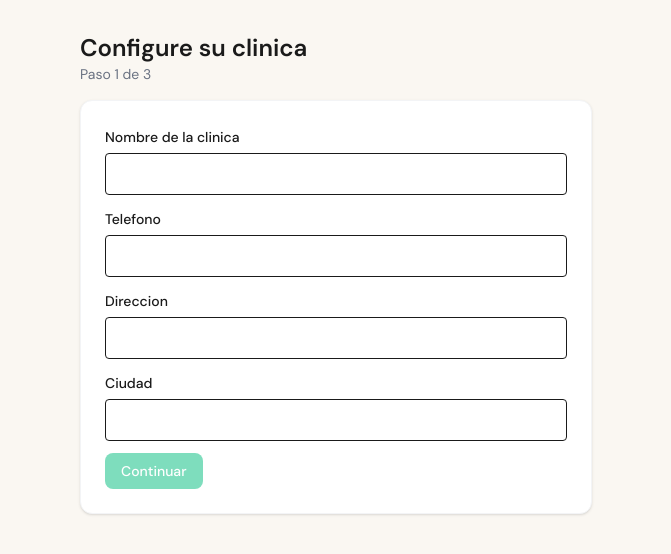
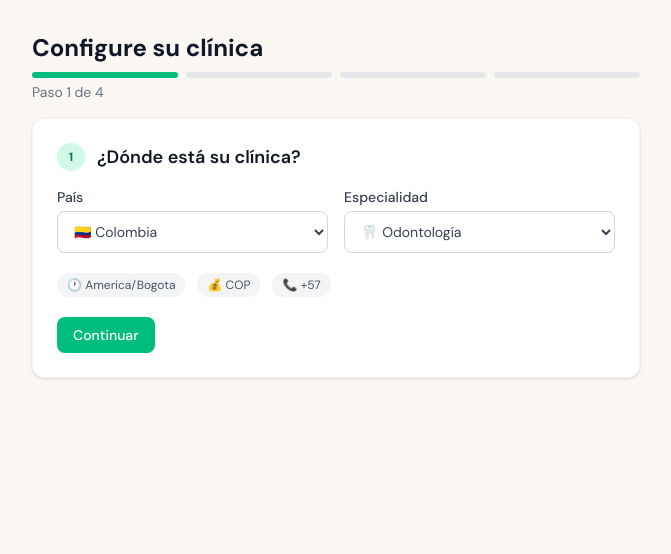
Before and after one commit to avarajar/saludbot, a Next.js app: page /onboarding in a window 1280 px wide. Shown: the top 554 px of the page, without its empty margins (304-975 px from the left). Built offline with nearby package versions, Linux system fonts and the light colour scheme.

Commit message:
feat(onboarding): country-aware 4-step wizard with dashboard styling

```diff
--- a/src/app/onboarding/page.tsx
+++ b/src/app/onboarding/page.tsx
@@ -3,41 +3,26 @@
 import { useState } from 'react';
 import { useRouter } from 'next/navigation';
 import Button from '@/components/ui/Button';
-import Card from '@/components/ui/Card';
+import BusinessHoursEditor from '@/components/clinic/BusinessHoursEditor';
+import { COUNTRIES, getCountry } from '@/lib/clinics/countries';
+import { SPECIALTIES, SERVICE_TEMPLATES, DEFAULT_BUSINESS_HOURS } from '@/lib/clinics/templates';
 import type { BusinessHours, ClinicSpecialty } from '@/types';
 
-const SERVICE_TEMPLATES: Record<ClinicSpecialty, { name: string; duration_minutes: number }[]> = {
-  dental: [
-    { name: 'Consulta general', duration_minutes: 30 },
-    { name: 'Limpieza dental', duration_minutes: 60 },
-    { name: 'Ortodoncia (control)', duration_minutes: 30 },
-  ],
-  veterinary: [
-    { name: 'Consulta general', duration_minutes: 30 },
-    { name: 'Vacunacion', duration_minutes: 20 },
-    { name: 'Peluqueria', duration_minutes: 60 },
-  ],
-  aesthetic: [
-    { name: 'Valoracion', duration_minutes: 30 },
-    { name: 'Limpieza facial', duration_minutes: 60 },
-  ],
-  psychology: [{ name: 'Sesion de terapia', duration_minutes: 50 }],
-  dermatology: [{ name: 'Consulta dermatologica', duration_minutes: 30 }],
-  physiotherapy: [{ name: 'Sesion de fisioterapia', duration_minutes: 45 }],
-  other: [{ name: 'Consulta', duration_minutes: 30 }],
-};
+interface ServiceDraft { name: string; duration_minutes: number; price: number | null }
 
-const DEFAULT_HOURS: BusinessHours = {
-  monday: { open: '08:00', close: '18:00' },
-  tuesday: { open: '08:00', close: '18:00' },
-  wednesday: { open: '08:00', close: '18:00' },
-  thursday: { open: '08:00', close: '18:00' },
-  friday: { open: '08:00', close: '18:00' },
-  saturday: { open: '08:00', close: '13:00' },
-  sunday: null,
-};
+const inputClass =
+  'w-full rounded-lg border border-gray-300 px-3 py-2.5 text-sm text-gray-700 focus:outline-none focus:ring-2 focus:ring-emerald-500 focus:border-emerald-500 transition-shadow';
 
-interface ServiceDraft { name: string; duration_minutes: number; price: number | null }
+const TOTAL_STEPS = 4;
+
+function slugify(name: string): string {
+  return name
+    .toLowerCase()
+    .normalize('NFD')
+    .replace(/[̀-ͯ]/g, '')
+    .replace(/[^a-z0-9]+/g, '-')
+    .replace(/(^-|-$)/g, '');
+}
 
 export default function OnboardingPage() {
   const router = useRouter();
@@ -46,12 +31,16 @@ export default function OnboardingPage() {
   const [error, setError] = useState<string | null>(null);
   const [doneLink, setDoneLink] = useState<string | null>(null);
 
-  const [clinicData, setClinicData] = useState({ name: '', phone: '', address: '', city: '' });
+  const [country, setCountry] = useState('CO');
   const [specialty, setSpecialty] = useState<ClinicSpecialty>('dental');
+  const [clinicData, setClinicData] = useState({ name: '', phoneLocal: '', address: '', city: '' });
   const [services, setServices] = useState<ServiceDraft[]>(
     SERVICE_TEMPLATES.dental.map((s) => ({ ...s, price: null })),
   );
-  const [hours, setHours] = useState<BusinessHours>(DEFAULT_HOURS);
+  const [hours, setHours] = useState<BusinessHours>(DEFAULT_BUSINESS_HOURS);
+
+  const countryInfo = getCountry(country);
+  const slug = slugify(clinicData.name);
 
   const pickSpecialty = (sp: ClinicSpecialty) => {
     setSpecialty(sp);
@@ -65,7 +54,16 @@ export default function OnboardingPage() {
       const res = await fetch('/api/onboarding', {
         method: 'POST',
         headers: { 'content-type': 'application/json' },
-        body: JSON.stringify({ ...clinicData, specialty, business_hours: hours, services }),
+        body: JSON.stringify({
+          name: clinicData.name,
+          phone: `${countryInfo.phonePrefix} ${clinicData.phoneLocal}`.trim(),
+          address: clinicData.address,
+          city: clinicData.city,
+          country,
+          specialty,
+          business_hours: hours,
+          services,
+        }),
       });
       const json = await res.json();
       if (!res.ok) {
@@ -83,132 +81,219 @@ export default function OnboardingPage() {
   if (doneLink) {
     return (
       <main className="mx-auto max-w-xl p-8">
-        <Card>
-          <h1 className="text-xl font-semibold">¡Su clinica quedo configurada!</h1>
+        <div className="rounded-xl border border-gray-100 bg-white p-6 shadow-sm">
+          <div className="mb-3 flex h-10 w-10 items-center justify-center rounded-full bg-emerald-100 text-xl">✅</div>
+          <h1 className="text-xl font-semibold text-gray-900">¡Su clínica quedó configurada!</h1>
           <p className="mt-2 text-sm text-gray-600">
             Comparta este enlace con sus pacientes para que le escriban por WhatsApp:
           </p>
-          <a href={doneLink} className="mt-3 block break-all font-mono text-sm text-blue-600" target="_blank" rel="noreferrer">
+          <a
+            href={doneLink}
+            className="mt-3 block break-all font-mono text-sm text-emerald-600 hover:text-emerald-700"
+            target="_blank"
+            rel="noreferrer"
+          >
             {doneLink}
           </a>
           <Button className="mt-6" onClick={() => router.push('/dashboard')}>Ir al panel</Button>
-        </Card>
+        </div>
       </main>
     );
   }
 
+  const stepTitles: Record<number, string> = {
+    1: '¿Dónde está su clínica?',
+    2: 'Datos de la clínica',
+    3: 'Servicios que ofrece',
+    4: 'Horario de atención',
+  };
+
   return (
-    <main className="mx-auto max-w-xl p-8">
-      <h1 className="text-2xl font-semibold">Configure su clinica</h1>
-      <p className="text-sm text-gray-500">Paso {step} de 3</p>
+    <main className="mx-auto max-w-2xl p-8">
+      <h1 className="text-2xl font-bold text-gray-900">Configure su clínica</h1>
+      <div className="mt-2 flex items-center gap-2">
+        {Array.from({ length: TOTAL_STEPS }, (_, i) => (
+          <div
+            key={i}
+            className={`h-1.5 flex-1 rounded-full ${i < step ? 'bg-emerald-500' : 'bg-gray-200'}`}
+          />
+        ))}
+      </div>
+      <p className="mt-1 text-sm text-gray-500">Paso {step} de {TOTAL_STEPS}</p>
+
+      <div className="mt-4 rounded-xl border border-gray-100 bg-white p-6 shadow-sm">
+        <div className="mb-4 flex items-center gap-3">
+          <span className="flex h-7 w-7 items-center justify-center rounded-full bg-emerald-100 text-xs font-bold text-emerald-700">
+            {step}
+          </span>
+          <h2 className="text-lg font-semibold text-gray-900">{stepTitles[step]}</h2>
+        </div>
 
         {step === 1 && (
-        <Card className="mt-4 space-y-3">
-          {(['name', 'phone', 'address', 'city'] as const).map((field) => (
-            <label key={field} className="block">
-              <span className="text-sm font-medium">
-                {{ name: 'Nombre de la clinica', phone: 'Telefono', address: 'Direccion', city: 'Ciudad' }[field]}
+          <div className="space-y-5">
+            <div className="grid grid-cols-1 gap-4 sm:grid-cols-2">
+              <div>
+                <label className="mb-1 block text-sm font-medium text-gray-700">País</label>
+                <select value={country} onChange={(e) => setCountry(e.target.value)} className={inputClass}>
+                  {COUNTRIES.map((c) => (
+                    <option key={c.code} value={c.code}>{c.flag} {c.name}</option>
+                  ))}
+                </select>
+              </div>
+              <div>
+                <label className="mb-1 block text-sm font-medium text-gray-700">Especialidad</label>
+                <select
+                  value={specialty}
+                  onChange={(e) => pickSpecialty(e.target.value as ClinicSpecialty)}
+                  className={inputClass}
+                >
+                  {SPECIALTIES.map((s) => (
+                    <option key={s.value} value={s.value}>{s.emoji} {s.label}</option>
+                  ))}
+                </select>
+              </div>
+            </div>
+            <div className="flex flex-wrap gap-3 text-xs">
+              <span className="inline-flex items-center gap-1 rounded-full bg-gray-100 px-2.5 py-1 text-gray-600">
+                🕐 {countryInfo.timezone}
               </span>
-              <input
-                className="mt-1 w-full rounded border px-3 py-2"
-                value={clinicData[field]}
-                onChange={(e) => setClinicData({ ...clinicData, [field]: e.target.value })}
-              />
-            </label>
-          ))}
-          <Button onClick={() => setStep(2)} disabled={!clinicData.name || !clinicData.phone}>
-            Continuar
-          </Button>
-        </Card>
+              <span className="inline-flex items-center gap-1 rounded-full bg-gray-100 px-2.5 py-1 text-gray-600">
+                💰 {countryInfo.currency}
+              </span>
+              <span className="inline-flex items-center gap-1 rounded-full bg-gray-100 px-2.5 py-1 text-gray-600">
+                📞 {countryInfo.phonePrefix}
+              </span>
+            </div>
+            <Button onClick={() => setStep(2)}>Continuar</Button>
+          </div>
         )}
 
         {step === 2 && (
-        <Card className="mt-4 space-y-3">
-          <label className="block">
-            <span className="text-sm font-medium">Especialidad</span>
-            <select
-              className="mt-1 w-full rounded border px-3 py-2"
-              value={specialty}
-              onChange={(e) => pickSpecialty(e.target.value as ClinicSpecialty)}
+          <div className="space-y-4">
+            <div>
+              <label className="mb-1 block text-sm font-medium text-gray-700">Nombre de la clínica *</label>
+              <input
+                className={inputClass}
+                value={clinicData.name}
+                onChange={(e) => setClinicData({ ...clinicData, name: e.target.value })}
+                placeholder="Ej: Clínica Vida"
+              />
+              {slug && (
+                <p className="mt-1 text-xs text-gray-400">
+                  URL: saludbot.co/<span className="font-medium text-gray-500">{slug}</span>
+                </p>
+              )}
+            </div>
+            <div>
+              <label className="mb-1 block text-sm font-medium text-gray-700">Teléfono *</label>
+              <div className="flex">
+                <span className="inline-flex items-center rounded-l-lg border border-r-0 border-gray-300 bg-gray-50 px-3 text-sm font-medium text-gray-500">
+                  {countryInfo.flag} {countryInfo.phonePrefix}
+                </span>
+                <input
+                  type="tel"
+                  className="flex-1 rounded-r-lg border border-gray-300 px-3 py-2.5 text-sm text-gray-700 transition-shadow focus:border-emerald-500 focus:outline-none focus:ring-2 focus:ring-emerald-500"
+                  value={clinicData.phoneLocal}
+                  onChange={(e) => setClinicData({ ...clinicData, phoneLocal: e.target.value })}
+                  placeholder="300 123 4567"
+                />
+              </div>
+            </div>
+            <div className="grid grid-cols-1 gap-4 sm:grid-cols-2">
+              <div>
+                <label className="mb-1 block text-sm font-medium text-gray-700">Dirección *</label>
+                <input
+                  className={inputClass}
+                  value={clinicData.address}
+                  onChange={(e) => setClinicData({ ...clinicData, address: e.target.value })}
+                  placeholder="Cra 7 #45-12, Local 201"
+                />
+              </div>
+              <div>
+                <label className="mb-1 block text-sm font-medium text-gray-700">Ciudad *</label>
+                <input
+                  className={inputClass}
+                  value={clinicData.city}
+                  onChange={(e) => setClinicData({ ...clinicData, city: e.target.value })}
+                  placeholder="Bogotá"
+                />
+              </div>
+            </div>
+            <div className="flex gap-2 pt-1">
+              <Button variant="secondary" onClick={() => setStep(1)}>Atrás</Button>
+              <Button
+                onClick={() => setStep(3)}
+                disabled={!clinicData.name || !clinicData.phoneLocal || !clinicData.address || !clinicData.city}
               >
-              <option value="dental">Odontologia</option>
-              <option value="veterinary">Veterinaria</option>
-              <option value="aesthetic">Estetica</option>
-              <option value="psychology">Psicologia</option>
-              <option value="dermatology">Dermatologia</option>
-              <option value="physiotherapy">Fisioterapia</option>
-              <option value="other">Otra</option>
-            </select>
-          </label>
-          <span className="text-sm font-medium">Servicios</span>
+                Continuar
+              </Button>
+            </div>
+          </div>
+        )}
+
+        {step === 3 && (
+          <div className="space-y-3">
+            <p className="text-sm text-gray-500">
+              Pre-cargamos servicios típicos de {SPECIALTIES.find((s) => s.value === specialty)?.label.toLowerCase()}.
+              Ajústelos a su clínica.
+            </p>
             {services.map((s, i) => (
-            <div key={i} className="flex gap-2">
+              <div key={i} className="flex items-center gap-2">
                 <input
-                className="flex-1 rounded border px-3 py-2"
+                  className={inputClass}
                   value={s.name}
+                  placeholder="Nombre del servicio"
                   onChange={(e) => setServices(services.map((x, j) => (j === i ? { ...x, name: e.target.value } : x)))}
                 />
+                <div className="flex items-center gap-1">
                   <input
                     type="number"
-                className="w-24 rounded border px-3 py-2"
-                title="Duracion (min)"
+                    className="w-20 rounded-lg border border-gray-300 px-2 py-2.5 text-sm text-gray-700 focus:border-emerald-500 focus:outline-none focus:ring-2 focus:ring-emerald-500"
+                    title="Duración (minutos)"
                     value={s.duration_minutes}
-                onChange={(e) => setServices(services.map((x, j) => (j === i ? { ...x, duration_minutes: Number(e.target.value) } : x)))}
+                    onChange={(e) =>
+                      setServices(services.map((x, j) => (j === i ? { ...x, duration_minutes: Number(e.target.value) } : x)))
+                    }
                   />
+                  <span className="text-xs text-gray-400">min</span>
+                </div>
+                <button
+                  type="button"
+                  aria-label="Eliminar servicio"
+                  className="text-gray-300 hover:text-red-500"
+                  onClick={() => setServices(services.filter((_, j) => j !== i))}
+                >
+                  ✕
+                </button>
               </div>
             ))}
             <button
               type="button"
-            className="text-sm text-blue-600"
+              className="text-sm font-medium text-emerald-600 hover:text-emerald-700"
               onClick={() => setServices([...services, { name: '', duration_minutes: 30, price: null }])}
             >
               + Agregar servicio
             </button>
-          <div className="flex gap-2">
-            <Button variant="secondary" onClick={() => setStep(1)}>Atras</Button>
-            <Button onClick={() => setStep(3)} disabled={services.some((s) => !s.name)}>Continuar</Button>
+            <div className="flex gap-2 pt-1">
+              <Button variant="secondary" onClick={() => setStep(2)}>Atrás</Button>
+              <Button onClick={() => setStep(4)} disabled={services.length === 0 || services.some((s) => !s.name)}>
+                Continuar
+              </Button>
             </div>
-        </Card>
+          </div>
         )}
 
-      {step === 3 && (
-        <Card className="mt-4 space-y-3">
-          <span className="text-sm font-medium">Horario de atencion</span>
-          {(Object.keys(hours) as (keyof BusinessHours)[]).map((day) => {
-            const labels: Record<keyof BusinessHours, string> = {
-              monday: 'Lunes', tuesday: 'Martes', wednesday: 'Miercoles',
-              thursday: 'Jueves', friday: 'Viernes', saturday: 'Sabado', sunday: 'Domingo',
-            };
-            const dh = hours[day];
-            return (
-              <div key={day} className="flex items-center gap-2 text-sm">
-                <span className="w-24">{labels[day]}</span>
-                <input
-                  type="checkbox"
-                  checked={dh !== null}
-                  onChange={(e) =>
-                    setHours({ ...hours, [day]: e.target.checked ? { open: '08:00', close: '18:00' } : null })
-                  }
-                />
-                {dh && (
-                  <>
-                    <input type="time" value={dh.open} className="rounded border px-2 py-1"
-                      onChange={(e) => setHours({ ...hours, [day]: { ...dh, open: e.target.value } })} />
-                    <span>a</span>
-                    <input type="time" value={dh.close} className="rounded border px-2 py-1"
-                      onChange={(e) => setHours({ ...hours, [day]: { ...dh, close: e.target.value } })} />
-                  </>
+        {step === 4 && (
+          <div className="space-y-4">
+            <BusinessHoursEditor value={hours} onChange={setHours} />
+            {error && <p className="text-sm text-red-600">{error}</p>}
+            <div className="flex gap-2 pt-1">
+              <Button variant="secondary" onClick={() => setStep(3)}>Atrás</Button>
+              <Button onClick={submit} disabled={saving}>{saving ? 'Guardando...' : 'Finalizar'}</Button>
+            </div>
+          </div>
         )}
       </div>
-            );
-          })}
-          {error && <p className="text-sm text-red-600">{error}</p>}
-          <div className="flex gap-2">
-            <Button variant="secondary" onClick={() => setStep(2)}>Atras</Button>
-            <Button onClick={submit} disabled={saving}>{saving ? 'Guardando...' : 'Finalizar'}</Button>
-          </div>
-        </Card>
-      )}
     </main>
   );
 }
```
Lines whose indentation alone changed are shown as unchanged.
